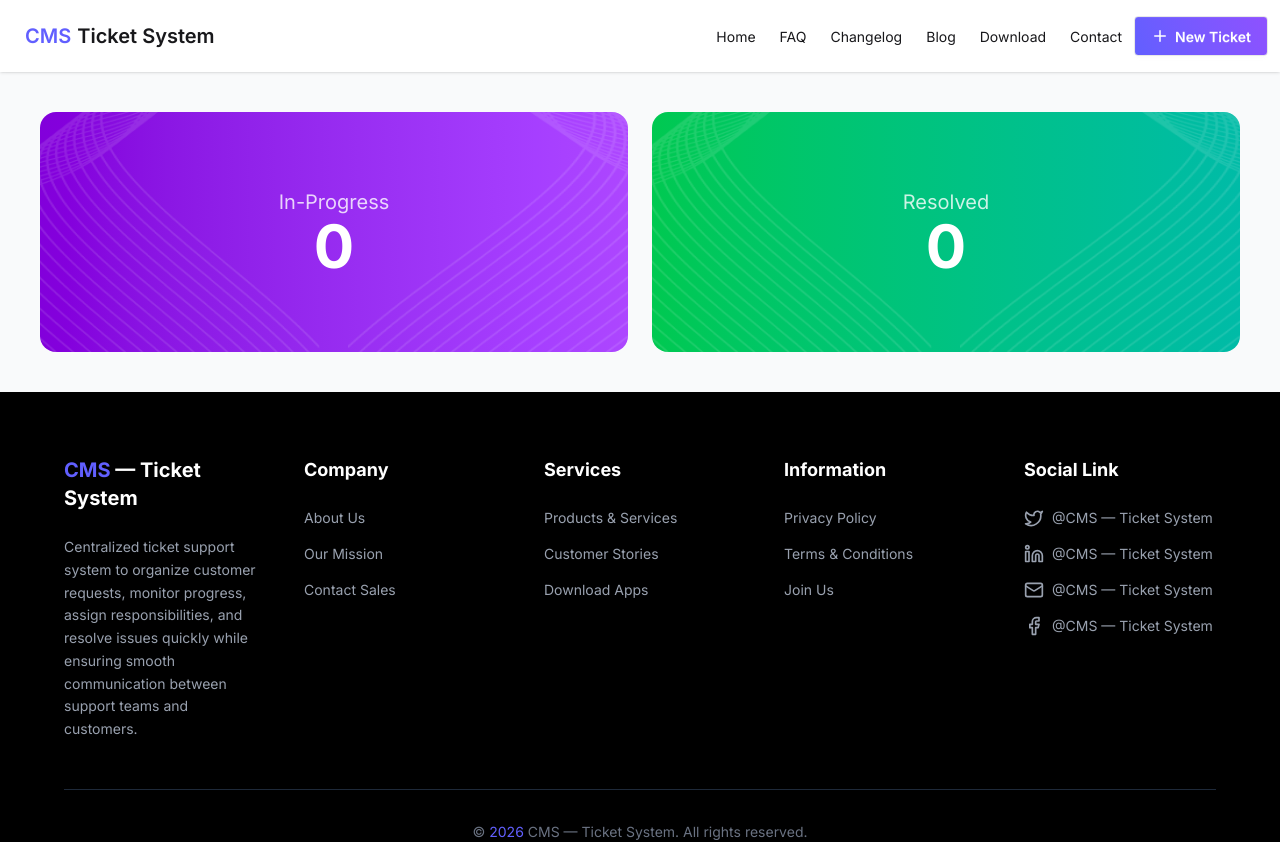
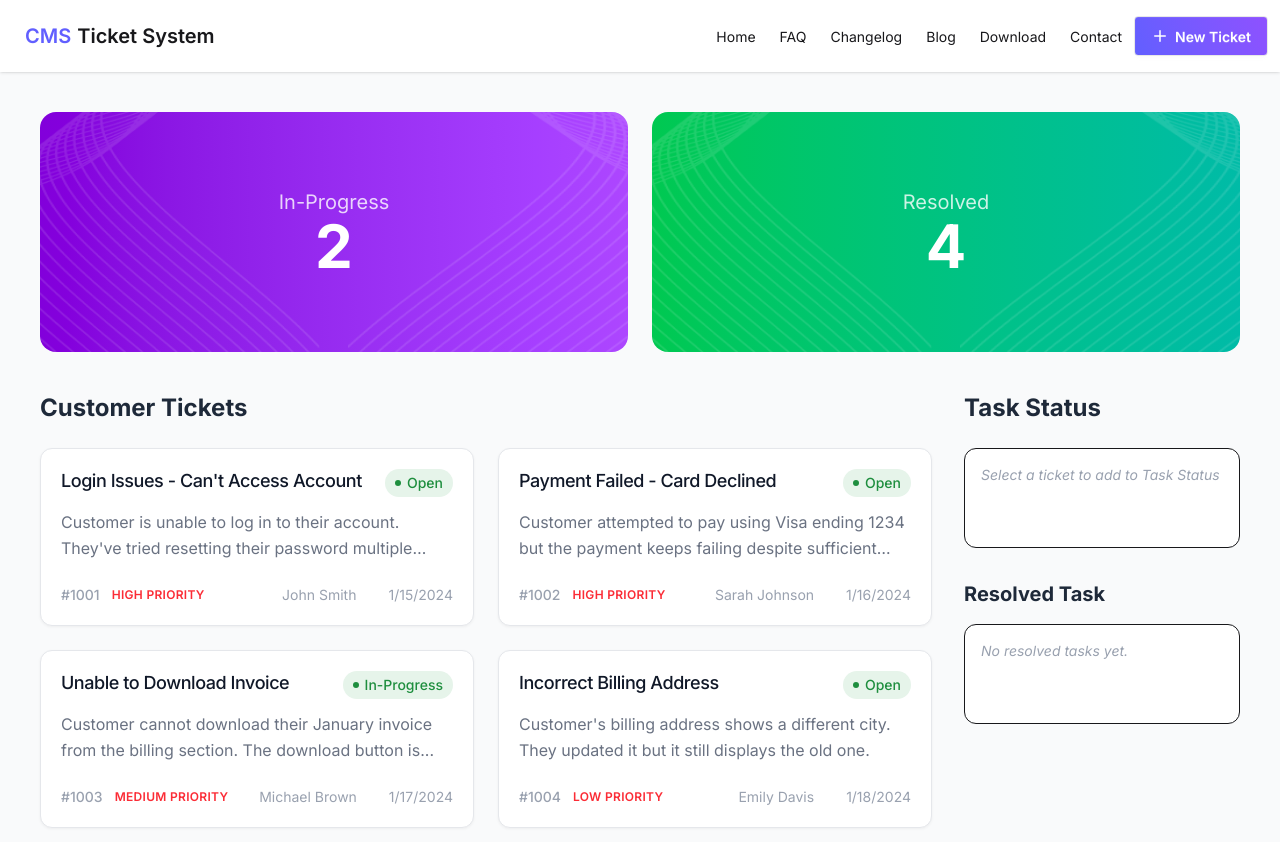
Before and after one commit to imhossainahmed/customer-management-support, a React (Vite) app: page / in a window 1280 px wide. Shown: the top 842 px of the page. Built offline with nearby package versions, Linux system fonts and the light colour scheme.

Commit message:
Added Customer Ticket Container and Ticket Card

```diff
--- a/src/App.jsx
+++ b/src/App.jsx
@@ -1,19 +1,45 @@
 import { useState } from 'react'
 import { ToastContainer, toast } from 'react-toastify';
 import 'react-toastify/dist/ReactToastify.css';
-import { Calendar, User, Mail, Linkedin, Twitter, MessageSquare } from 'lucide-react';
+import { Calendar, User, Mail, Linkedin, Twitter, MessageSquare, Ticket } from 'lucide-react';
 import './App.css';
 import NavBar from './components/NavBar/NavBar';
 import Footer from './components/Footer/Footer';
 import StatusBanner from './components/StausBanner/StatusBanner';
+import TicketContainer from './components/Ticket/TicketContainer';
+import TicketActionSideBar from './components/Ticket/TicketActionSideBar';
+
+const getTickets = fetch('/ticket.json').then(res => res.json());
 
 const App = () => {
+  const [availableTickets, setAvailableTickets] = useState([]);
+  const [taskStatus, setTaskStatus] = useState([]);
+  const [resolvedTasks, setResolvedTasks] = useState([]);
+
+  const addToTaskStatus = (ticket) => {
+    if (taskStatus.find(t => t.id === ticket.id)) {
+      toast.error("This ticket is already in Task Status!");
+      return;
+    }
+    setTaskStatus([...taskStatus, ticket]);
+    setAvailableTickets(availableTickets.filter(t => t.id !== ticket.id));
+  };
+
+  const handleComplete = (ticket) => {
+    setResolvedTasks([...resolvedTasks, ticket]);
+    setTaskStatus(taskStatus.filter(t => t.id !== ticket.id));
+    toast.success("Task marked as completed!");
+  };
 
   return (
     <div className="min-h-screen bg-gray-50 font-sans">
       <ToastContainer position="right-bottom" autoClose={3000} />
       <NavBar />
-      <StatusBanner taskStatus={[1, 2, 3]} resolvedTasks={[4, 5]} />
+      <StatusBanner taskInProgress={2} resolvedTasks={4} />
+      <main className="px-6 md:px-10 pb-20 grid grid-cols-1 lg:grid-cols-4 gap-8">
+        <TicketContainer getTicket={getTickets} addToTaskStatus={addToTaskStatus} />
+        <TicketActionSideBar taskStatus={taskStatus} resolvedTasks={resolvedTasks} handleComplete={handleComplete} />
+      </main>
       <Footer />
     </div>
   );
--- a/src/components/StausBanner/StatusBanner.jsx
+++ b/src/components/StausBanner/StatusBanner.jsx
@@ -1,7 +1,7 @@
 import Vector1 from '../../assets/vector1.png';
 import Vector2 from '../../assets/vector2.png';
 
-const StatusBanner = ({taskStatus, resolvedTasks    }) => {
+const StatusBanner = ({taskInProgress, resolvedTasks}) => {
     return (
         <section className="p-6 md:p-10">
         <div className='grid grid-cols-1 md:grid-cols-2 gap-6 container mx-auto'>
@@ -17,7 +17,7 @@ const StatusBanner = ({taskStatus, resolvedTasks    }) => {
           className="absolute h-full origin-top xl:scale-x-[2.5] lg:scale-x-[1.5] scale-x-[1]  bottom-0 right-0 w-40"
         />
         <p className="text-xl opacity-80">In-Progress</p>
-        <h1 className="text-6xl font-bold">0</h1>
+        <h1 className="text-6xl font-bold">{taskInProgress}</h1>
 
         </div>
         <div className="relative w-full max-w-4xl h-60 rounded-2xl overflow-hidden
@@ -32,7 +32,7 @@ const StatusBanner = ({taskStatus, resolvedTasks    }) => {
           className="absolute h-full origin-top xl:scale-x-[2.5] lg:scale-x-[1.5] scale-x-[1] bottom-0 right-0 w-40"
         />
         <p className="text-xl opacity-80">Resolved</p>
-        <h1 className="text-6xl font-bold">0</h1>
+        <h1 className="text-6xl font-bold">{resolvedTasks}</h1>
 
         </div>
         </div>
--- /dev/null
+++ b/src/components/Ticket/TicketActionSideBar.jsx
@@ -0,0 +1,49 @@
+
+const TicketActionSideBar = ({ taskStatus, resolvedTasks, handleComplete }) => {
+  return (
+    <div className="lg:col-span-1 space-y-8">
+      <div>
+        <h2 className="text-2xl font-bold text-gray-800 mb-6">Task Status</h2>
+        <div className="bg-white rounded-xl border p-4 min-h-25">
+          {taskStatus.length === 0 ? (
+            <p className="text-gray-400 text-sm italic">Select a ticket to add to Task Status</p>
+          ) : (
+            <div className="space-y-3">
+              {taskStatus.map((ticket) => (
+                <div key={ticket.id} className="bg-gray-50 p-3 rounded-lg border border-gray-200">
+                  <p className="text-sm font-bold text-gray-700 mb-2">{ticket.title}</p>
+                  <button
+                    onClick={() => handleComplete(ticket)}
+                    className="w-full bg-purple-600 text-white text-xs font-bold py-2 rounded-md hover:bg-purple-700 transition"
+                  >
+                    Complete
+                  </button>
+                </div>
+              ))}
+            </div>
+          )}
+        </div>
+      </div>
+
+      <div>
+        <h2 className="text-xl font-bold text-gray-800 mb-4">Resolved Task</h2>
+        <div className="bg-white rounded-xl border p-4 min-h-25">
+          {resolvedTasks.length === 0 ? (
+            <p className="text-gray-400 text-sm italic">No resolved tasks yet.</p>
+          ) : (
+            <ul className="space-y-2">
+              {resolvedTasks.map(ticket => (
+                <li key={ticket.id} className="text-sm text-gray-600 flex items-center gap-2">
+                  <span className="w-2 h-2 rounded-full bg-green-500"></span>
+                  {ticket.title}
+                </li>
+              ))}
+            </ul>
+          )}
+        </div>
+      </div>
+    </div>
+  );
+};
+
+export default TicketActionSideBar;
--- /dev/null
+++ b/src/components/Ticket/TicketCard.jsx
@@ -0,0 +1,29 @@
+
+
+const TicketCard = ({ ticket }) => {
+    return (
+    <div>
+    <div className="bg-white rounded-xl p-5 shadow-[0_1px_3px_rgba(0,0,0,0.05)] border border-gray-200 flex flex-col gap-3 cursor-pointer hover:shadow-md transition-shadow">
+    <div className="flex justify-between items-start gap-4">
+        <h3 className="text-lg font-medium tracking-tight text-gray-900 leading-snug">{ticket.title}</h3>
+        <span className="inline-flex items-center gap-1.5 px-2.5 py-1 rounded-full text-sm font-medium bg-[#e6f4ea] text-[#1e8e3e] shrink-0">
+            <span className="w-1.5 h-1.5 rounded-full bg-[#1e8e3e]"></span> {ticket.status}
+        </span>
+    </div>
+    <p className="text-base text-gray-500 leading-relaxed line-clamp-2">{ticket.description}</p>
+    <div className="mt-auto pt-3 flex items-center justify-between text-sm text-gray-400">
+        <div className="flex items-center gap-3">
+            <span className="font-medium">#{ticket.id}</span>
+            <span className="text-red-500 text-xs font-semibold tracking-wide uppercase">{ticket.priority}</span>
+        </div>
+        <div className="flex items-center gap-3">
+            <span>{ticket.customer}</span>
+            <span className="flex items-center gap-1.5"><i data-lucide="calendar" className="w-3.5 h-3.5" stroke-width="1.5"></i> {ticket.createdAt}</span>
+        </div>
+    </div>
+    </div>
+    </div>
+    );
+};
+
+export default TicketCard;
--- /dev/null
+++ b/src/components/Ticket/TicketContainer.jsx
@@ -0,0 +1,16 @@
+import { use } from 'react';
+import TicketCard from './TicketCard';
+
+const TicketContainer = ({getTicket, addToTaskStatus}) => {
+  const ticket = use(getTicket);
+  return (
+    <div className="lg:col-span-3">
+    <h2 className="text-2xl font-bold text-gray-800 mb-6">Customer Tickets</h2>
+    <div className="grid grid-cols-1 md:grid-cols-2 gap-6">
+      {ticket.map((ticket) => <TicketCard key={ticket.id} ticket={ticket} addToTaskStatus={addToTaskStatus} />)}
+    </div>
+  </div>
+  );
+};
+
+export default TicketContainer;
```
